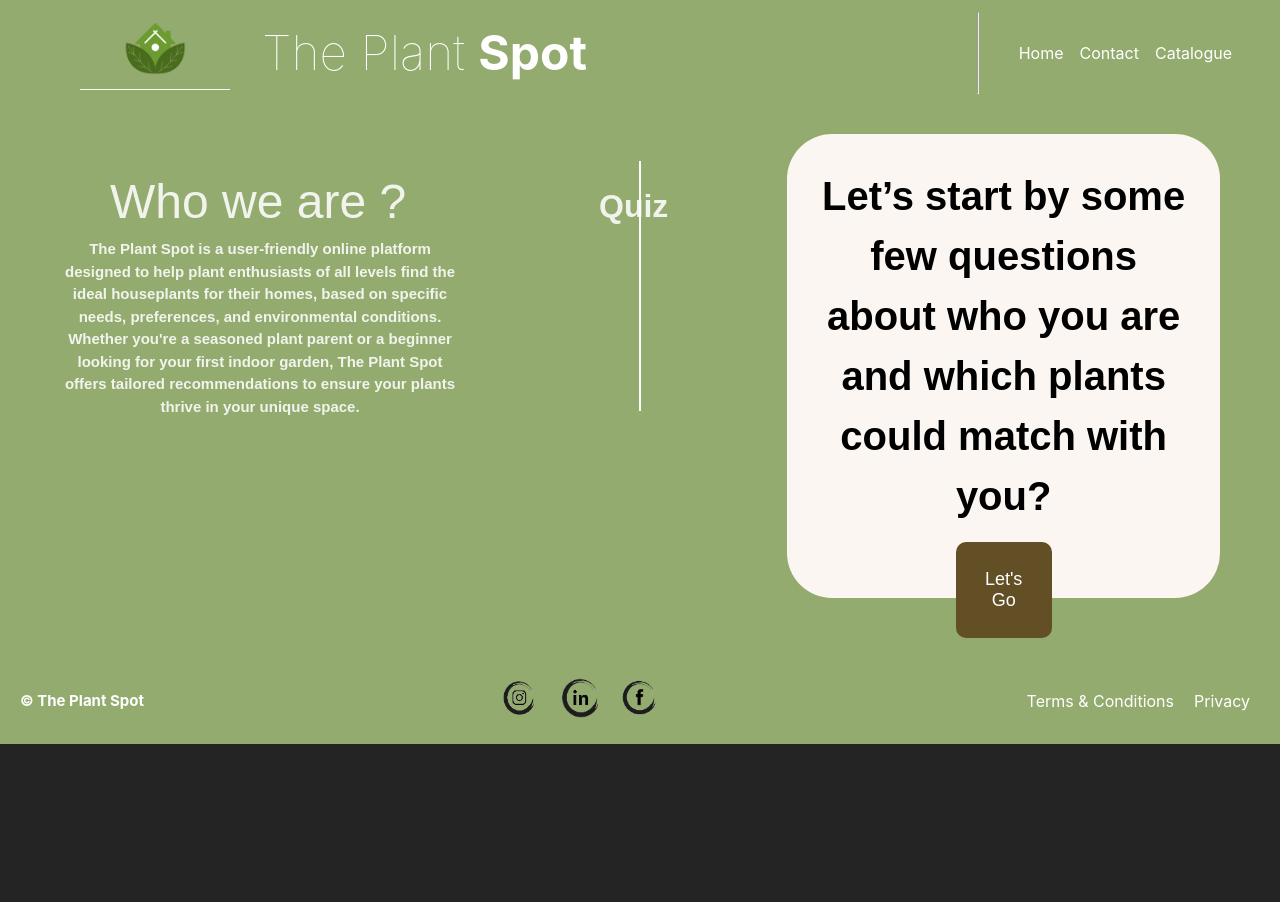
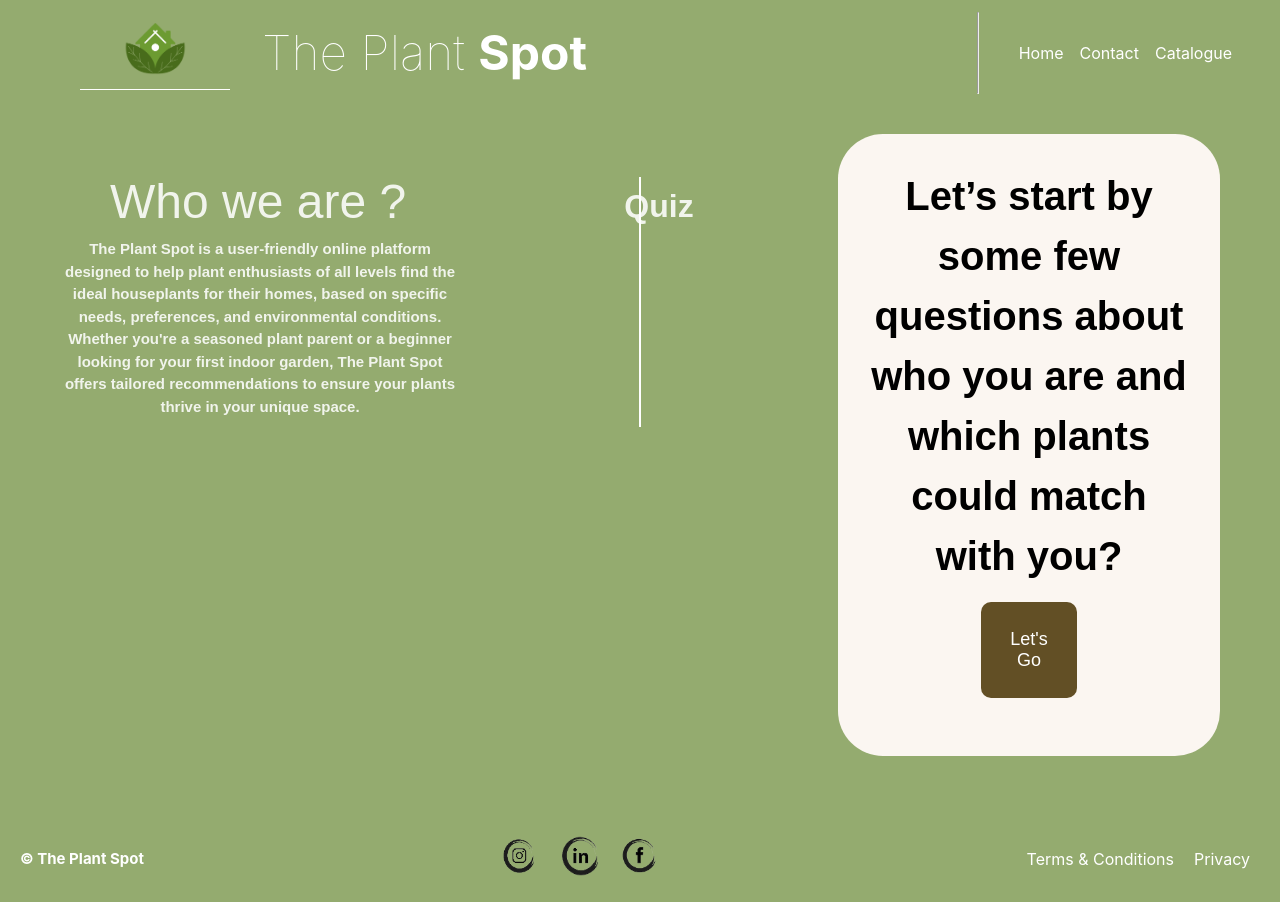
Before and after one commit to bilal-augereau/ThePlantSpot, a React (Vite) app: page / in a window 1280 px wide. Shown: the top 902 px of the page. Before the commit the page ends 800 px from the top, so only its background shows below. Built offline with nearby package versions, Linux system fonts and the light colour scheme; a web font is replaced by a local one.

Commit message:
home first paragraph & quiz button update

```diff
--- a/src/components/Quiz.css
+++ b/src/components/Quiz.css
@@ -11,10 +11,10 @@ h2 {
 
 .quiz {
 	display: grid;
-	grid-template-rows: 1fr 2fr;
+	grid-template-rows: auto 2fr;
 	grid-gap: 10px;
-	width: 100rem;
-	height: 25rem;
+	width: 100%;
+	min-height: 25rem;
 	background-color: #fbf6f1;
 	border-radius: 45px;
 	color: black;
```
